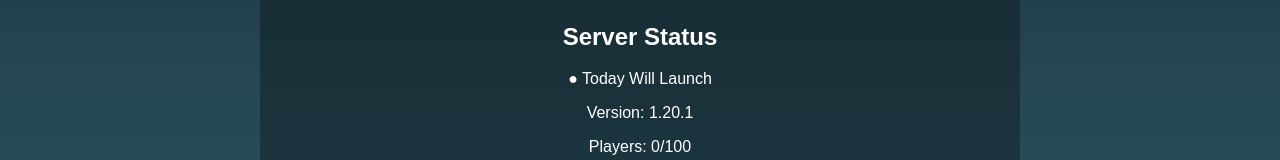
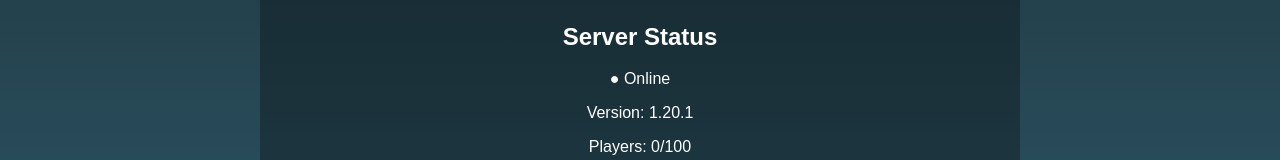
Before and after one commit to watermc-com/watermc.falix.gg, a plain HTML site: page index.html in a window 1280 px wide. Shown: the part 513-673 px from the top of the page. Drawn offline with Linux system fonts and the light colour scheme.

Commit message:
Update index.html

```diff
--- a/index.html
+++ b/index.html
@@ -224,7 +224,7 @@
 
         <div class="status">
             <h2>Server Status</h2>
-            <p class="Online">● Today Will Launch </p>
+            <p class="Online">● Online </p>
             <p>Version: 1.20.1</p>
             <p>Players: 0/100</p>
         </div>
```
